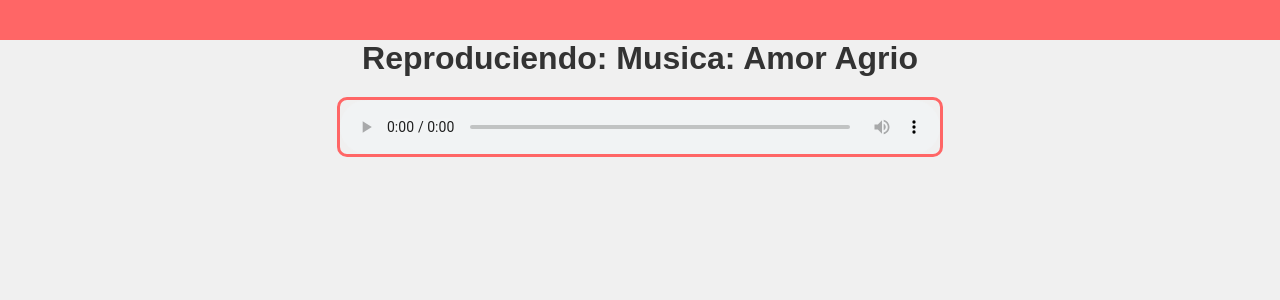
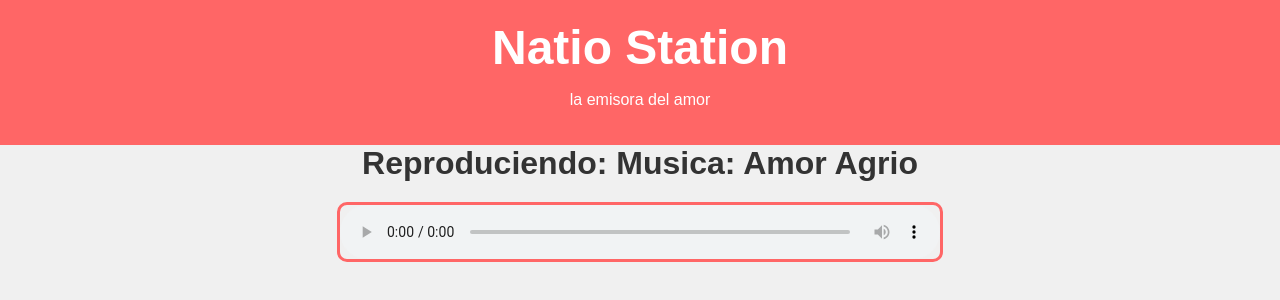
Before and after one commit to sciostation/natiostation-, a plain HTML site: page index.html in a window 1280 px wide. Drawn offline with Linux system fonts and the light colour scheme.

Commit message:
Update index.html

```diff
--- a/index.html
+++ b/index.html
@@ -11,7 +11,8 @@
 </head>
 <body>
   <header>
-
+   <h1>Natio Station</h1>
+    <p>la emisora del amor </p>
   </header>
 
   <section id="player">
```
